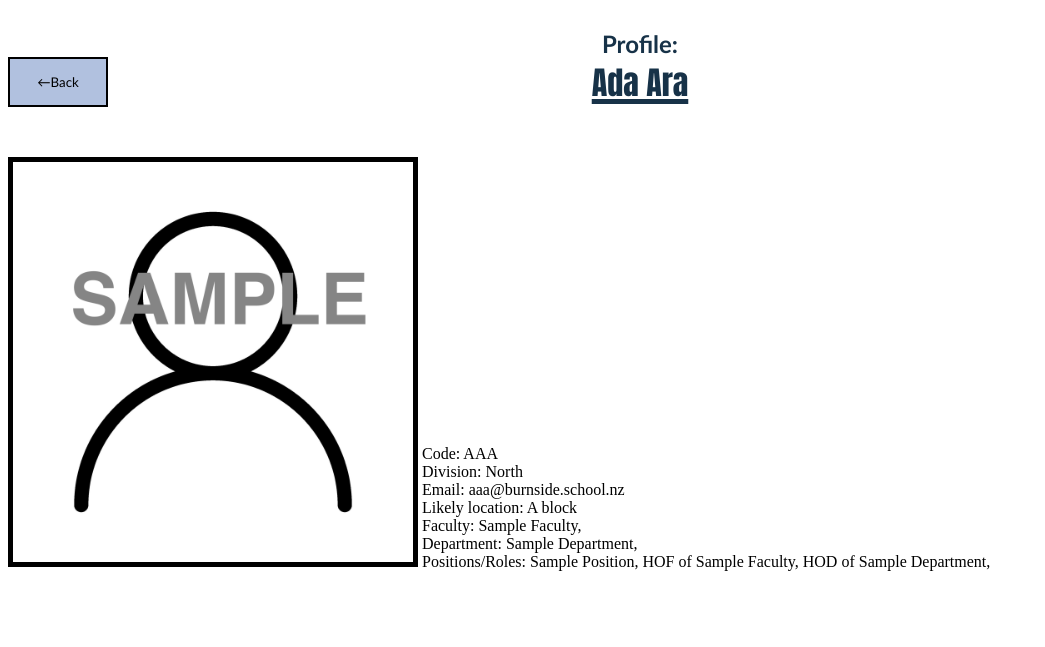
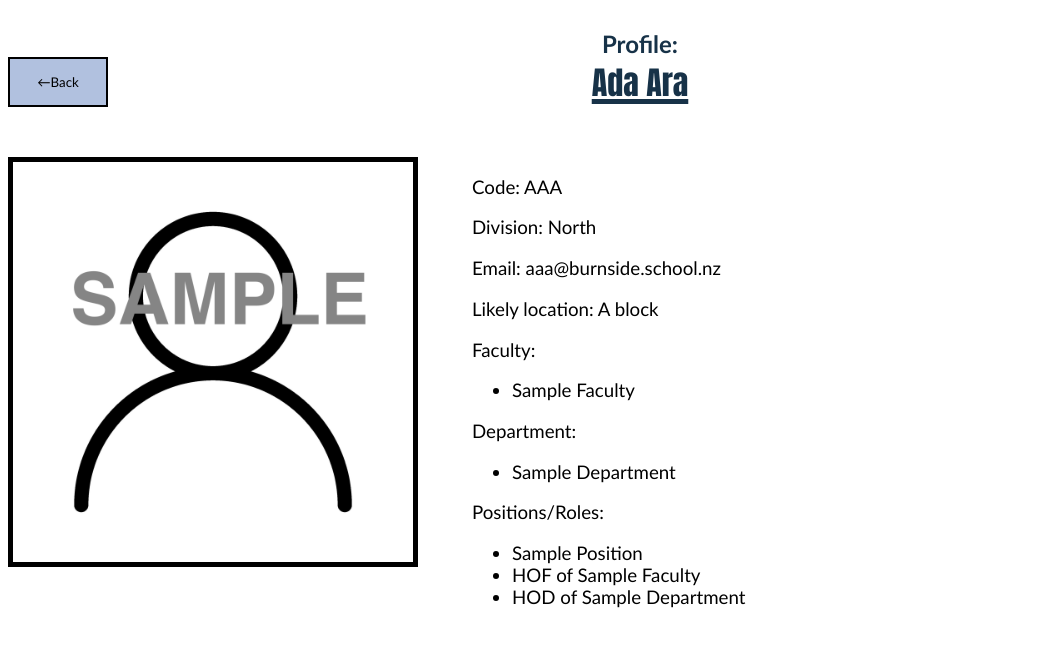
Before and after one commit to IsaacYao20036/DT_photoboard, a Flask app: a page that uses app/templates/profile.html in a window 1280 px wide. Shown: the part 119-766 px from the top of the page, without its empty margins (0-1045 px from the left). Run offline with Flask 3, Linux system fonts and the light colour scheme.

Commit message:
styled profile pg

```diff
--- a/app/static/css/style.css
+++ b/app/static/css/style.css
@@ -12,7 +12,6 @@ h2 {
     color: #173248;
     font-family: 'Trebuchet MS', 'Lucida Sans Unicode', 'Lucida Grande', 'Lucida Sans', Arial, sans-serif;
 }
-
 
 p {
     font-family: 'Trebuchet MS', 'Lucida Sans Unicode', 'Lucida Grande', 'Lucida Sans', Arial, sans-serif;
@@ -360,4 +359,15 @@ a button {
 
 #profileDetails {
     display: inline-block;
+    vertical-align: top;
+    margin-left: 50px;
 }
+
+.profileText {
+    font-size: 1.17em;
+}
+
+ul li {
+    font-size: 1.17em;
+    font-family: 'Trebuchet MS', 'Lucida Sans Unicode', 'Lucida Grande', 'Lucida Sans', Arial, sans-serif;
+}
--- a/app/templates/profile.html
+++ b/app/templates/profile.html
@@ -12,32 +12,37 @@
     <img src="{{ staffmember.photo }}" id="profileimg">
 
     <div id="profileDetails">
-        Code: {{ staffmember.code }}
-        <br>
-        Division: {{ staffmember.division }}
-        <br>
-        Email: {{ staffmember.email }}
-        <br>
-        Likely location: {{ staffmember.likely_location }}
-        <br>
-        Faculty:
+        <p class="profileText">Code: {{ staffmember.code }}</p>
+        <p class="profileText">Division: {{ staffmember.division }}</p>
+        <p class="profileText">Email: {{ staffmember.email }}</p>
+        <p class="profileText">Likely location: {{ staffmember.likely_location }}</p>
+
+        <p class="profileText">Faculty:</p>
+        <ul>
             {% for department in staffmember.departments %}
                     {% if duplicate_check[0] != department.faculty %}
-                {{ department.faculty }},
+                        <li>
+                            {{ department.faculty }}
+                        </li>
                     {% endif %}
                     {% if duplicate_check.append(department.faculty) %}
                     {% endif %}
             {% endfor %}
-        <br>
-        Department:
+        </ul>
+
+        <p class="profileText">Department:</p>
+        <ul>
             {% for department in staffmember.departments %}
-            {{ department }},
+                <li>{{ department }}</li>
             {% endfor %}
-        <br>
-        Positions/Roles:
-        {% for position in staffmember.positions%}
-            {{ position }},
+        </ul>
+
+        <p class="profileText">Positions/Roles:</p>
+        <ul>
+            {% for position in staffmember.positions %}
+                <li>{{ position }}</li>
             {% endfor %}
+        </ul>
     </div>
 </div>
 
```
Lines whose indentation alone changed are shown as unchanged.
